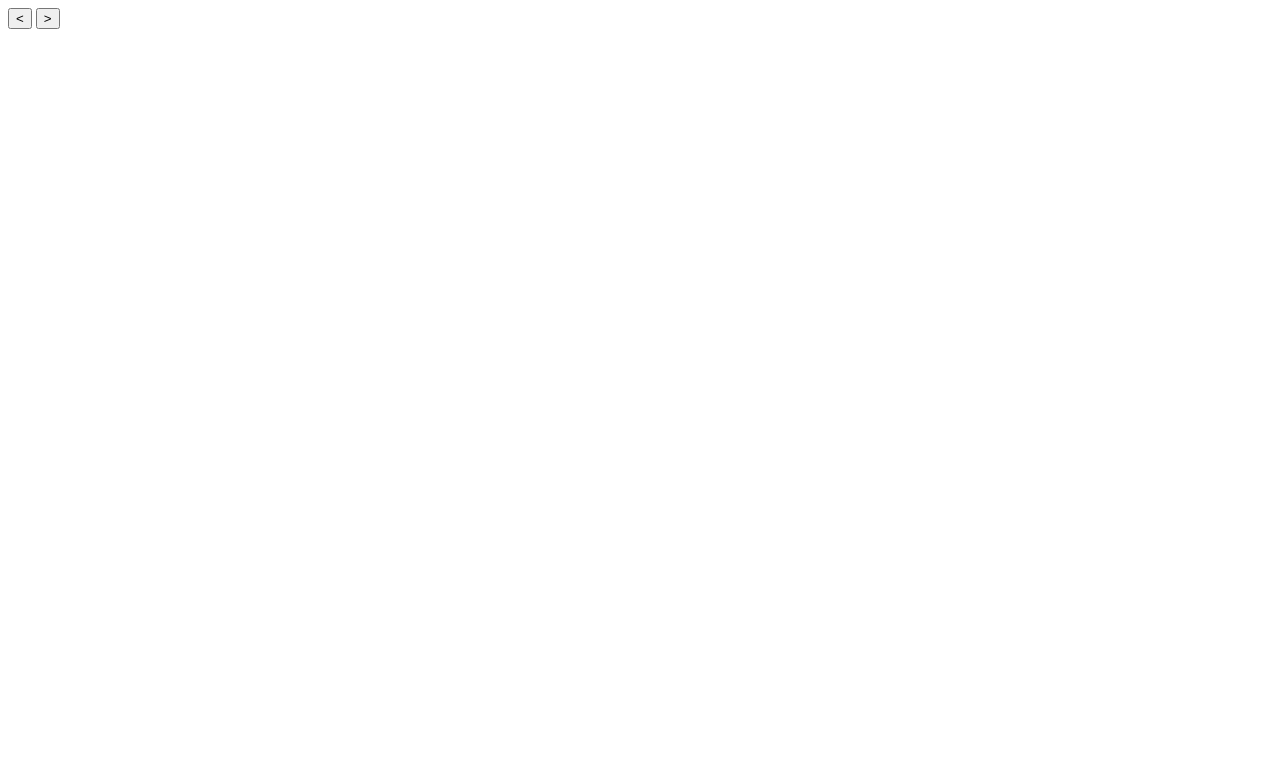
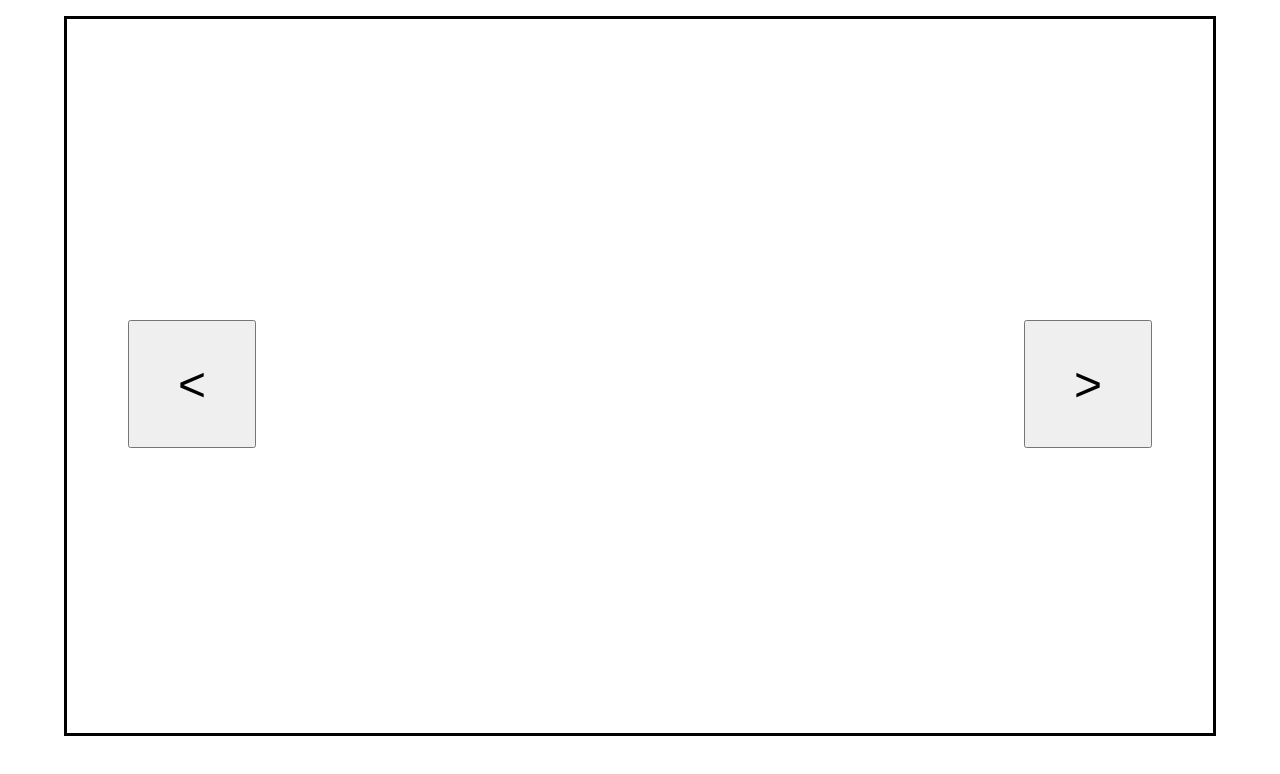
Before and after one commit to KimInteger/function, a plain HTML site: page firstProject/projectFocus.html in a window 1280 px wide. Drawn offline with Linux system fonts and the light colour scheme.

Commit message:
틀짰다!

```diff
--- a/firstProject/projectFocus.html
+++ b/firstProject/projectFocus.html
@@ -4,6 +4,7 @@
   <meta charset="UTF-8">
   <meta name="viewport" content="width=device-width, initial-scale=1.0">
   <title>Document</title>
+  <link rel="stylesheet" href="./projectFocus.css">
 </head>
 <body>
   <div id="root">
--- /dev/null
+++ b/firstProject/projectFocus.scss
@@ -0,0 +1,42 @@
+* {
+  margin: 0;
+  padding: 0;
+  box-sizing: border-box;
+}
+
+#root {
+  display: flex;
+  margin: 2vh 0;
+  width: 90vw;
+  height: 90vh;
+  border: 3px solid black;
+  flex-wrap: nowrap;
+}
+
+#leftMove {
+  position: absolute;
+  top: 40%;
+  left: 10vw;
+  flex-shrink: 0;
+  width: 10vw;
+  height: 10vw;
+  font-size: 3rem;
+  cursor: pointer;
+}
+
+#rightMove {
+  position: absolute;
+  top: 40%;
+  left: 80vw;
+  flex-shrink: 0;
+  width: 10vw;
+  height: 10vw;
+  font-size: 3rem;
+  cursor: pointer;
+}
+
+body {
+  display: flex;
+  align-items: center;
+  justify-content: center;
+}
```
Also changed, not shown: firstProject/projectFocus.css (added), 1 other file.
